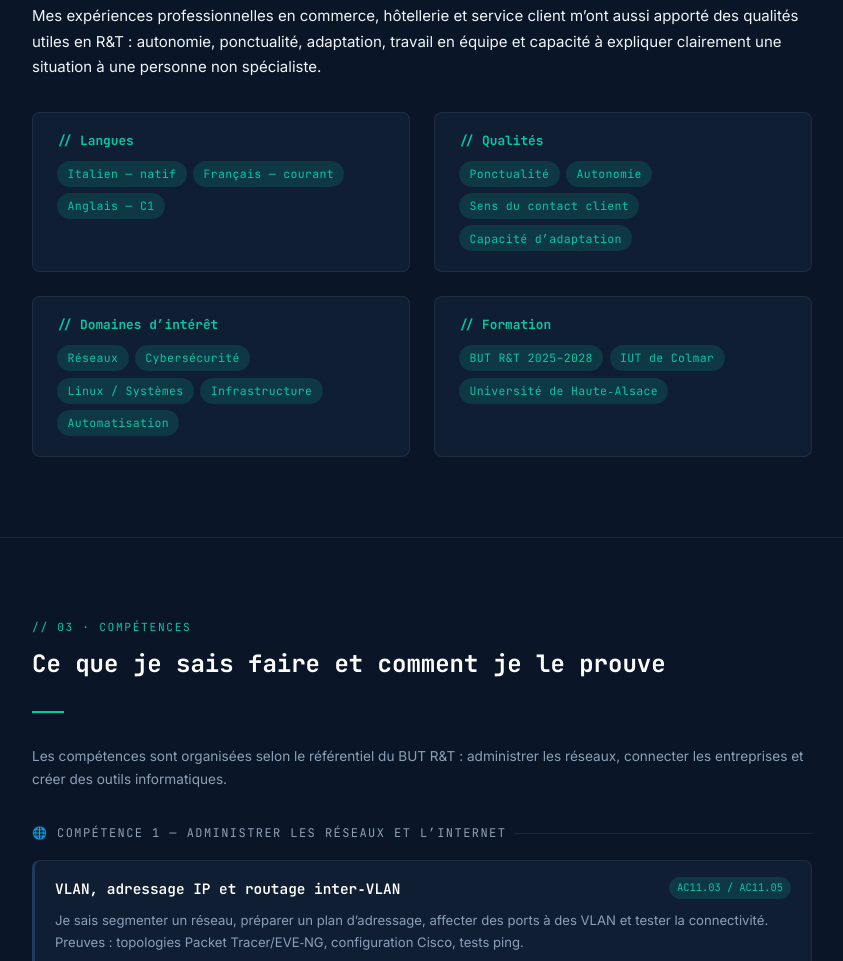
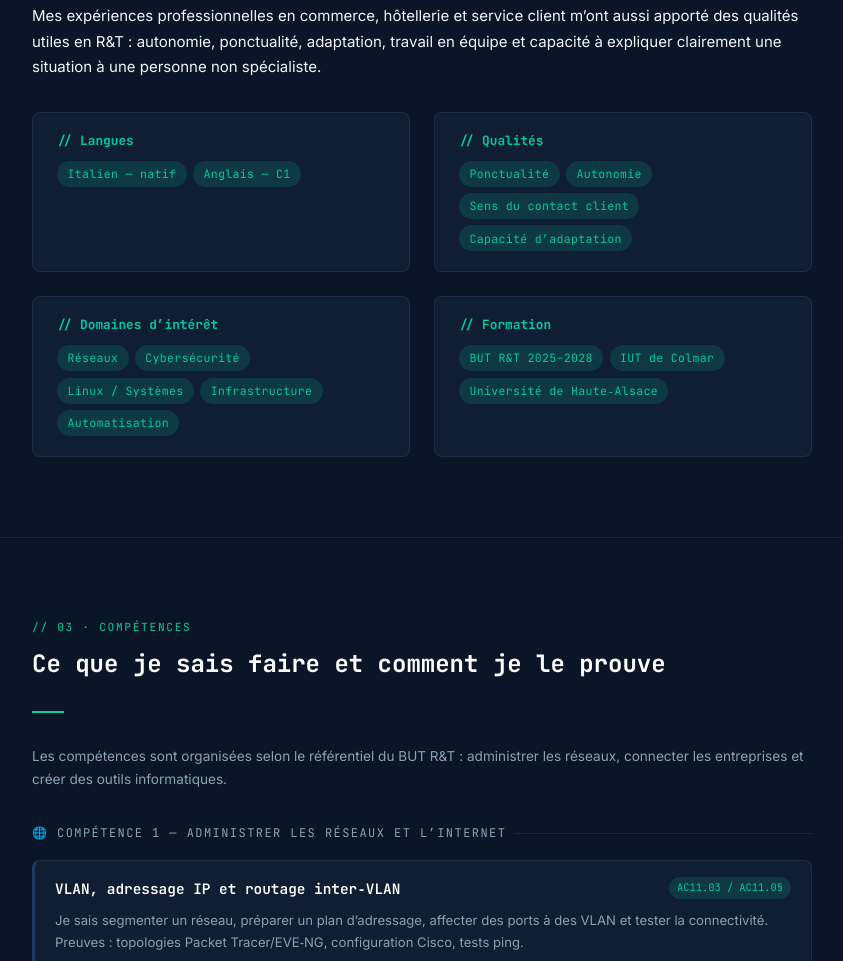
Before and after one commit to akramfch/Portfolio_2026, a plain HTML site: page index.html in a window 1280 px wide. Shown: the part 1234-2195 px from the top of the page, without its empty margins (338-1181 px from the left). Drawn offline with Linux system fonts and the light colour scheme.

Commit message:
À propos : retrait du français de la liste des langues

```diff
--- a/index.html
+++ b/index.html
@@ -851,7 +851,6 @@
 <h3>// Langues</h3>
 <div class="tag-list">
 <span class="tag">Italien — natif</span>
-<span class="tag">Français — courant</span>
 <span class="tag">Anglais — C1</span>
 </div>
 </div>
```
